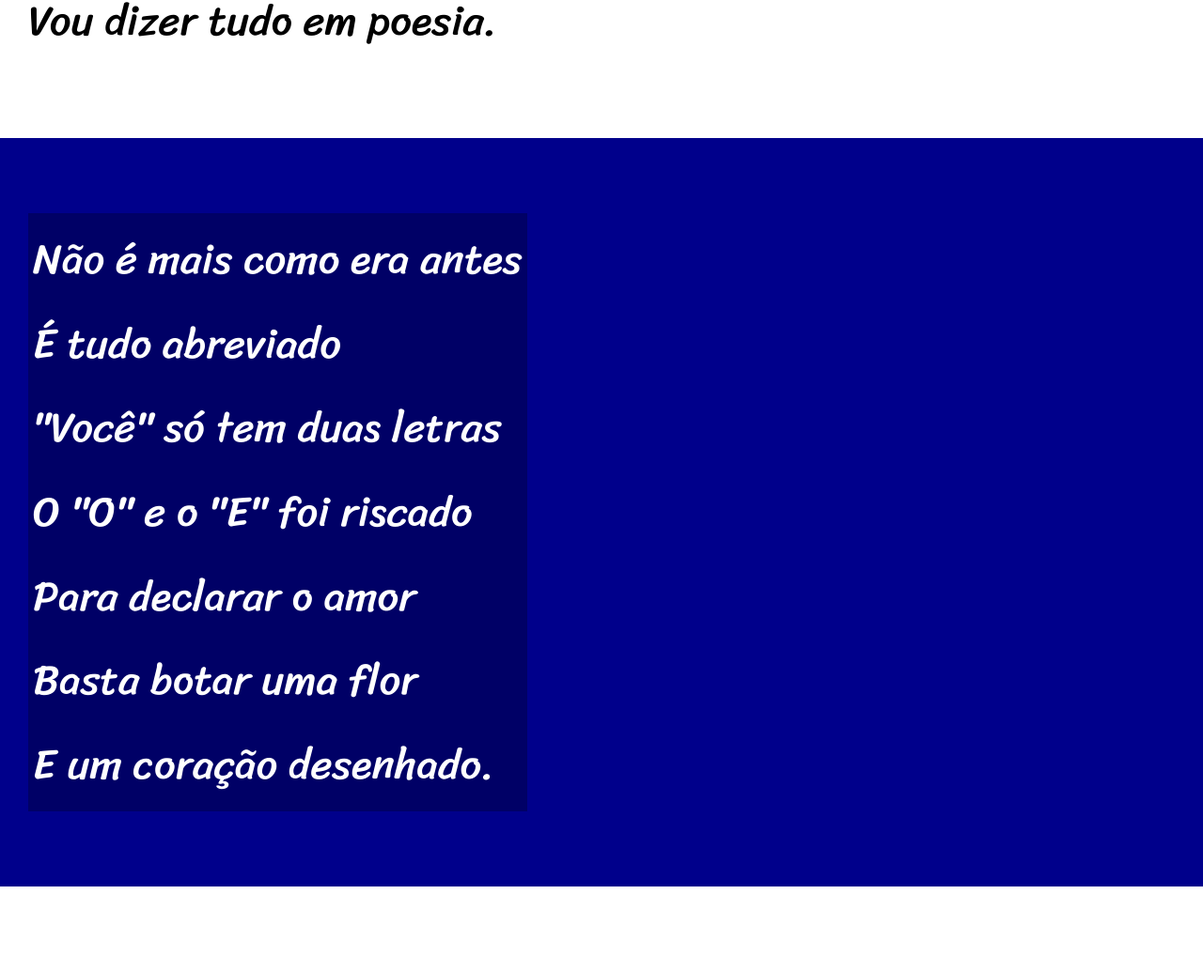
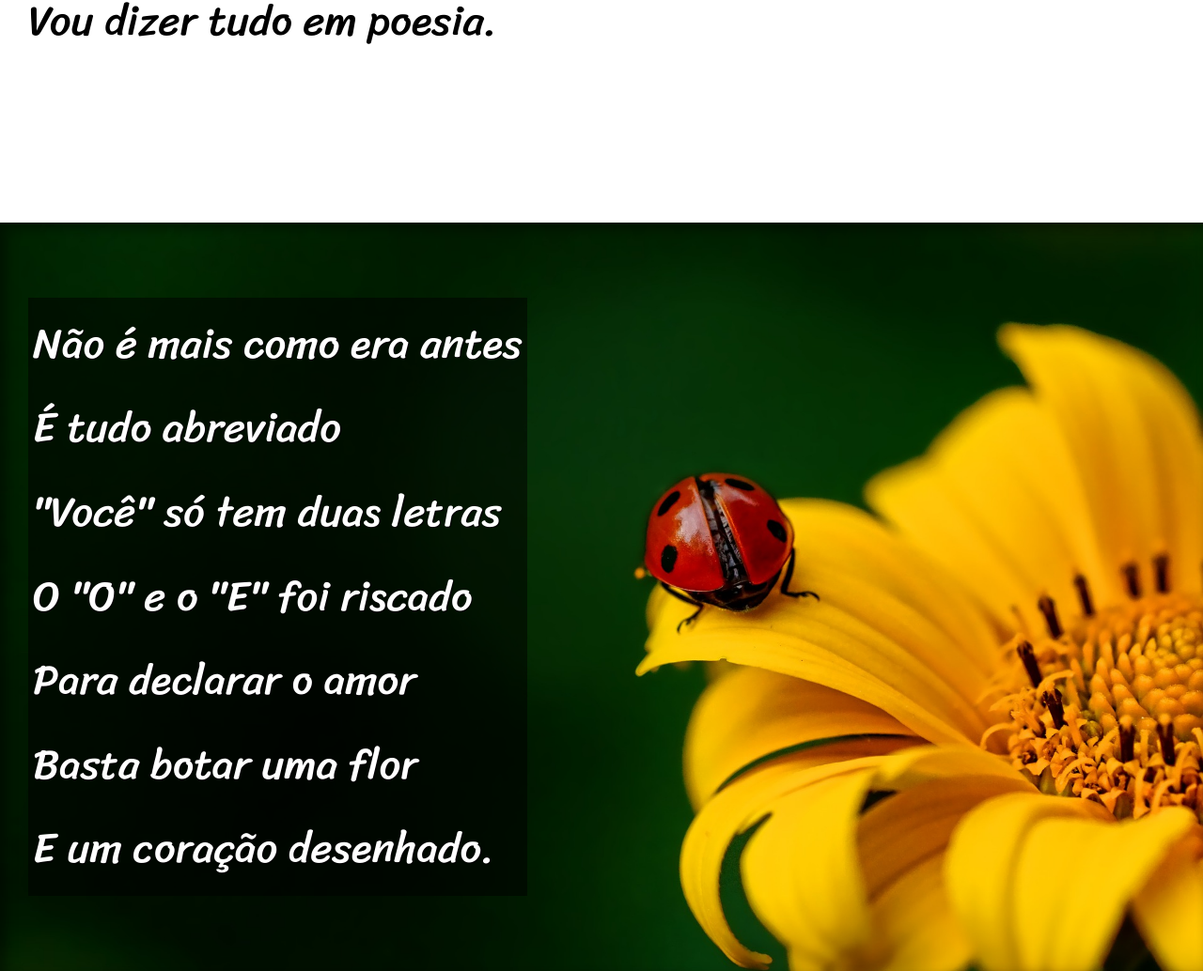
Before and after one commit to feliperossibr/html-css, a plain HTML site: page desafios/des012/index.html in a window 1280 px wide. Shown: the part 900-1934 px from the top of the page at 94% size. Drawn offline with Linux system fonts and the light colour scheme.

Commit message:
quase pronto

```diff
--- a/desafios/des012/estilo/style.css
+++ b/desafios/des012/estilo/style.css
@@ -57,20 +57,37 @@ section {
     font-size: 3.5vw;
 }
 
+section > p {
+    padding-bottom: 2em;
+}
+
 section.normal {
     background-color: white;
     color: black;
 }
 
 section.imagem {
-    background-color: darkblue;
+    background-color: rgb(51, 51, 51);
     color: white;
+    box-shadow: inset 6px 6px 13px 0px rgba(0, 0, 0, 0.458);
+    background-size: cover;
+    background-attachment: fixed;
 }
 
 section.imagem > p {
     display: inline-block;
     padding: 5px;
-    background-color: rgba(0, 0, 0, 0.266);
+    background-color: rgba(0, 0, 0, 0.521);
+    text-shadow: 1px 1px 0px black;
+}
+
+section#img01 {
+    background-image: url(../imagens/background001.jpg);
+    background-position: right center;
+}
+
+section#img02 {
+    background-image: url(../imagens/background002.jpg);
 }
 
 footer {
--- a/desafios/des012/index.html
+++ b/desafios/des012/index.html
@@ -28,7 +28,7 @@
         </p>
     </section>
 
-    <section class="imagem">
+    <section class="imagem" id="img01">
         <p>
             Não é mais como era antes <br>
             É tudo abreviado <br>
@@ -62,7 +62,7 @@
         </p>
     </section>
 
-    <section class="imagem">
+    <section class="imagem" id="img02">
         <p>
             Tenho saudade das cartas <br>
             Escritas com a própria mão <br>
```
